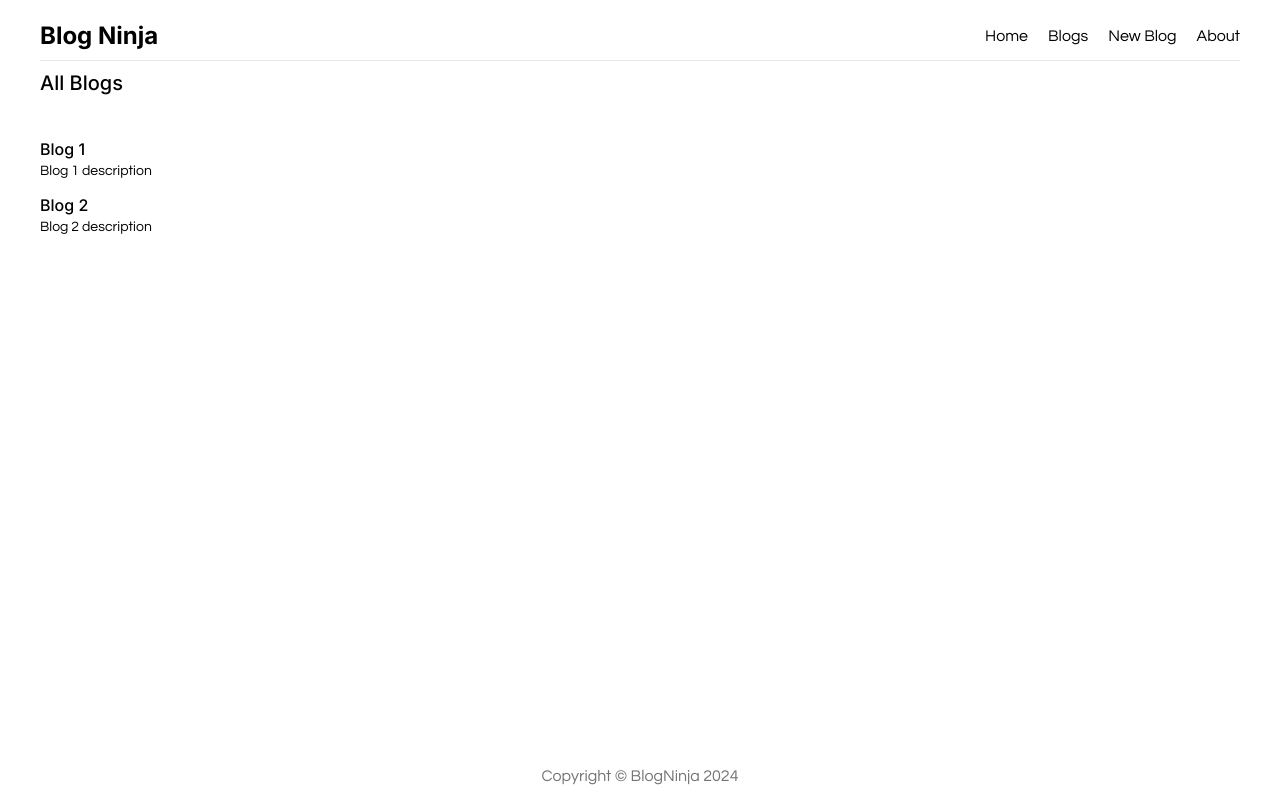
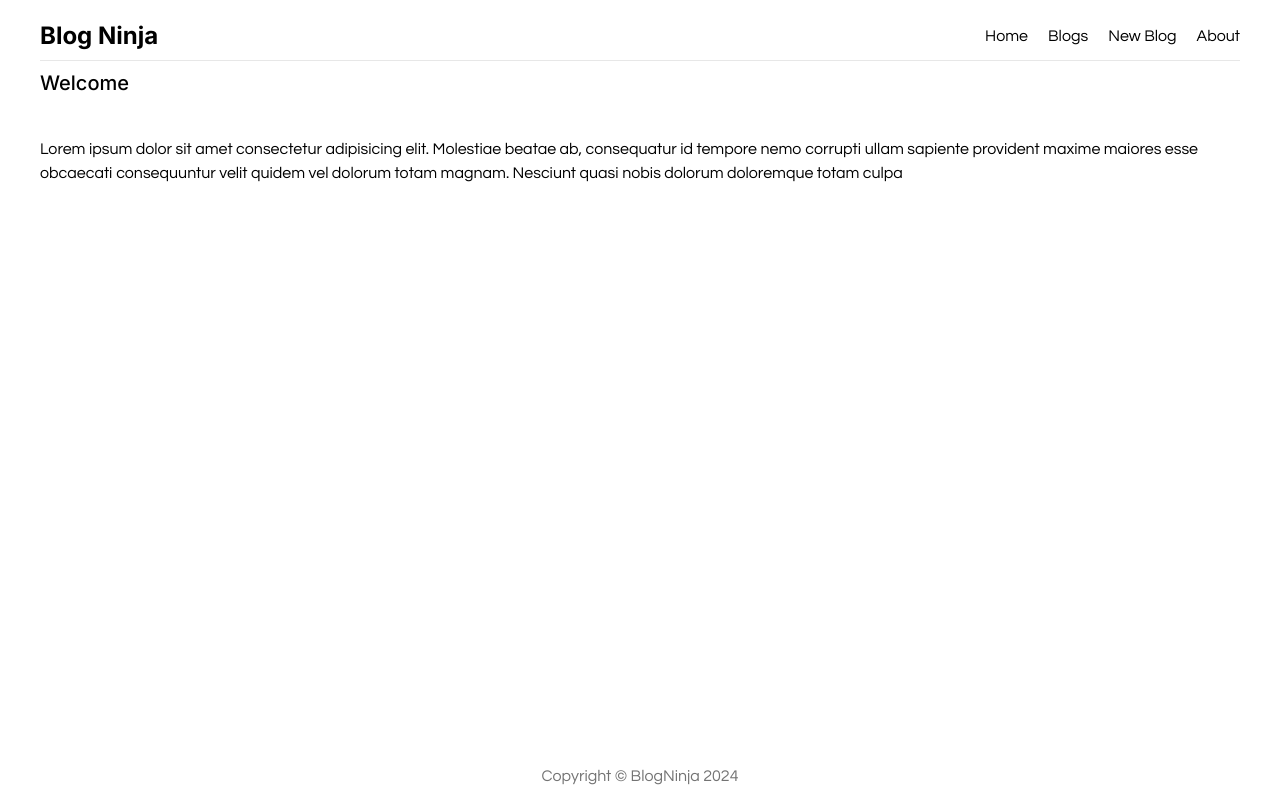
Before and after one commit to riyoneri/blog-ninja--fullstack, a Next.js app in the folder front-end/: page / in a window 1280 px wide. Built offline with nearby package versions, Linux system fonts and the light colour scheme.

Commit message:
refactor: change contents on home page [frontend]

```diff
--- a/front-end/app/page.tsx
+++ b/front-end/app/page.tsx
@@ -1,30 +1,15 @@
-import BlogList from "@/components/blogs/blog-list";
 import Title from "@/components/title";
-
-export interface Blog {
-  _id: string;
-  title: string;
-  description: string;
-}
-
-const Blogs: Blog[] = [
-  {
-    _id: "1",
-    title: "Blog 1",
-    description: "Blog 1 description",
-  },
-  {
-    _id: "2",
-    title: "Blog 2",
-    description: "Blog 2 description",
-  },
-];
 
 export default function Home() {
   return (
     <>
-      <Title title="All Blogs" />
-      <BlogList blogs={Blogs} />
+      <Title title="Welcome" />
+      <div>
+        Lorem ipsum dolor sit amet consectetur adipisicing elit. Molestiae
+        beatae ab, consequatur id tempore nemo corrupti ullam sapiente provident
+        maxime maiores esse obcaecati consequuntur velit quidem vel dolorum
+        totam magnam. Nesciunt quasi nobis dolorum doloremque totam culpa
+      </div>
     </>
   );
 }
```
